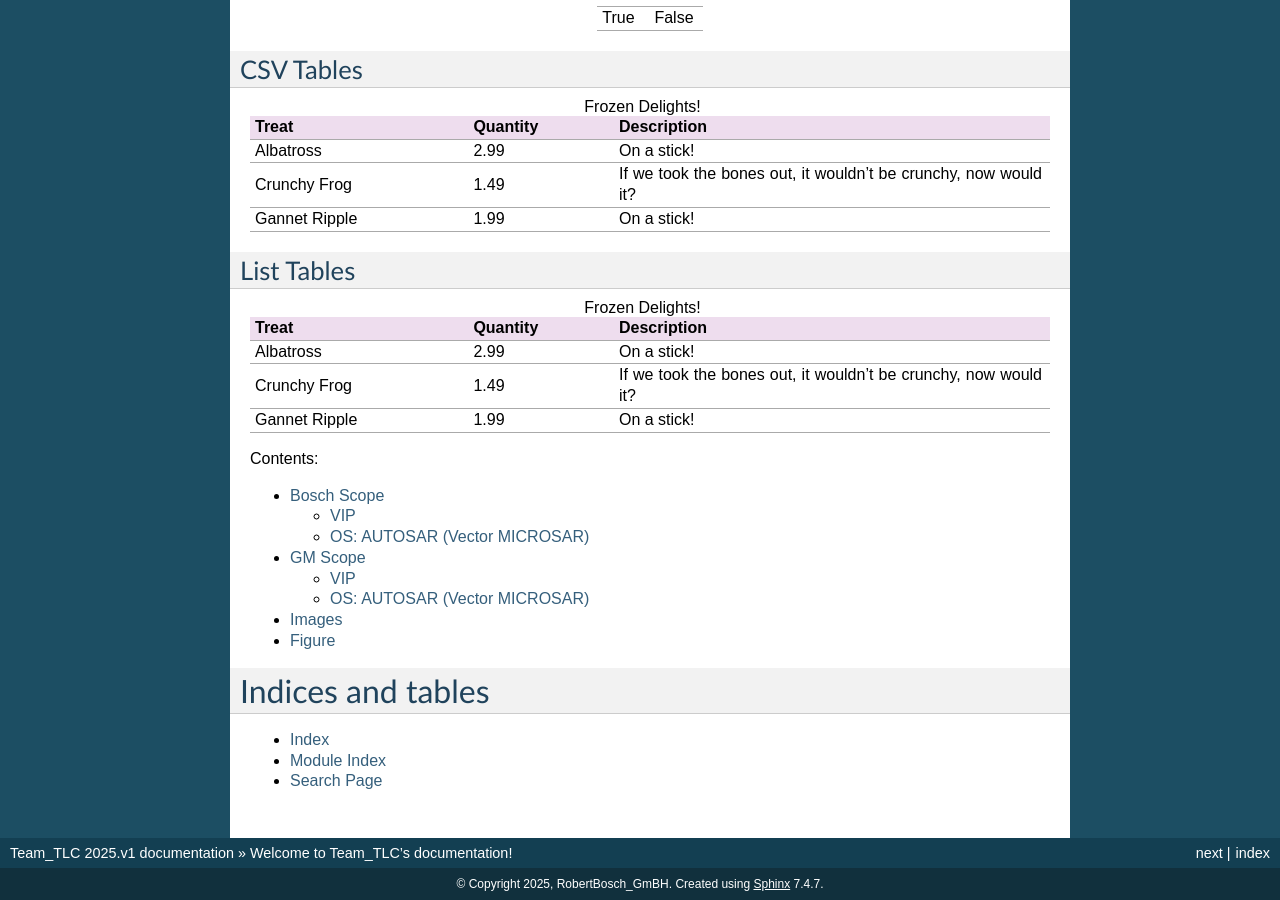
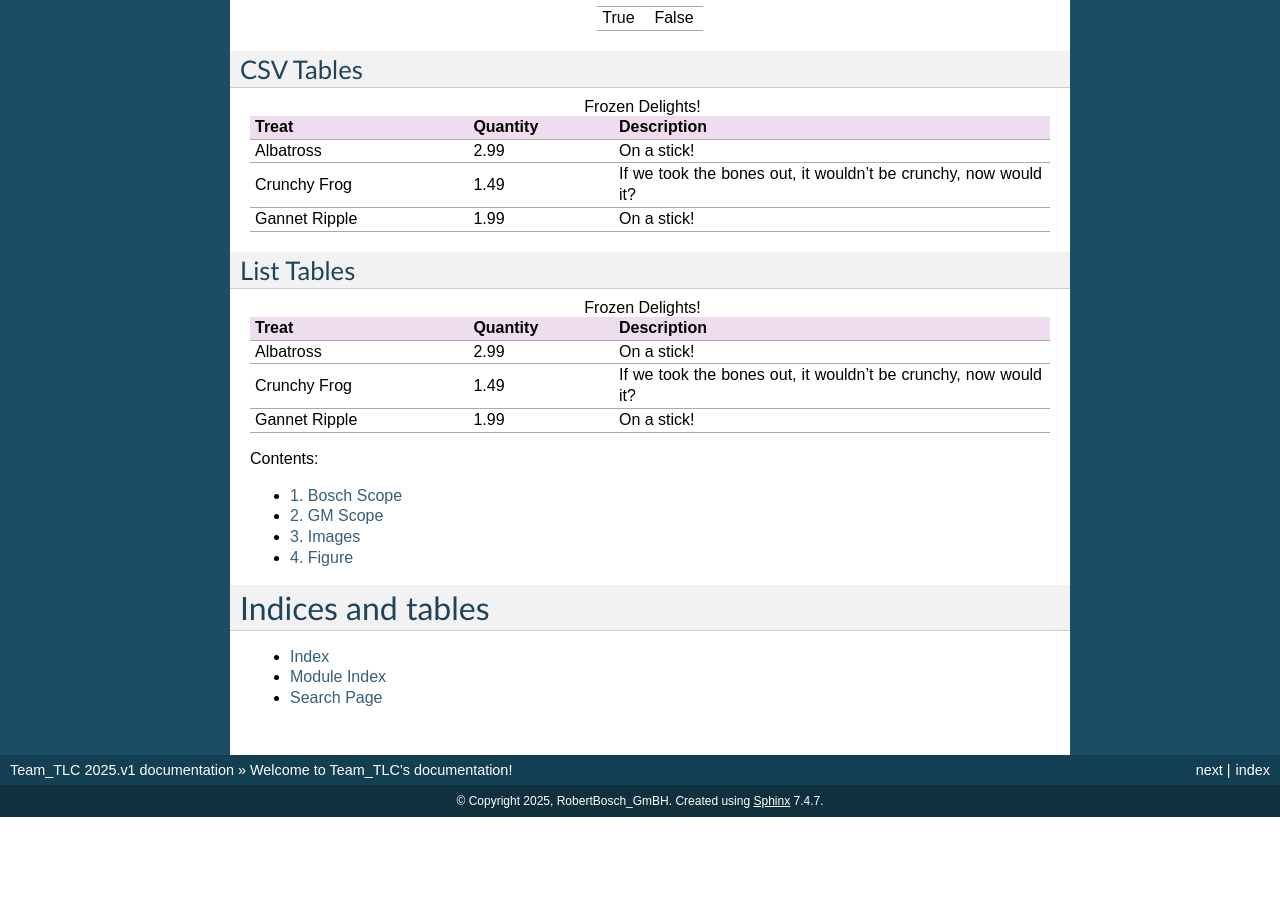
Before and after one commit to ckrdeeps7/NewThermalrepo1, a Sphinx documentation site: the page built from docs/source/index.rst, in a window 1280 px wide and 900 px high, scrolled down 1681 px. Built offline with Sphinx 7.4.7, drawn with Linux system fonts in a browser that asks for light colours; after the commit the page ends 2498 px from its top, so only the background shows below that.

Commit message:
Update index.rst

```diff
--- a/docs/source/index.rst
+++ b/docs/source/index.rst
@@ -103,8 +103,9 @@ List Tables
 
 
 .. toctree::
-   :maxdepth: 2
+   :maxdepth: 1
    :caption: Contents:
+   :numbered:
 
    bosch
    gmscope
```
